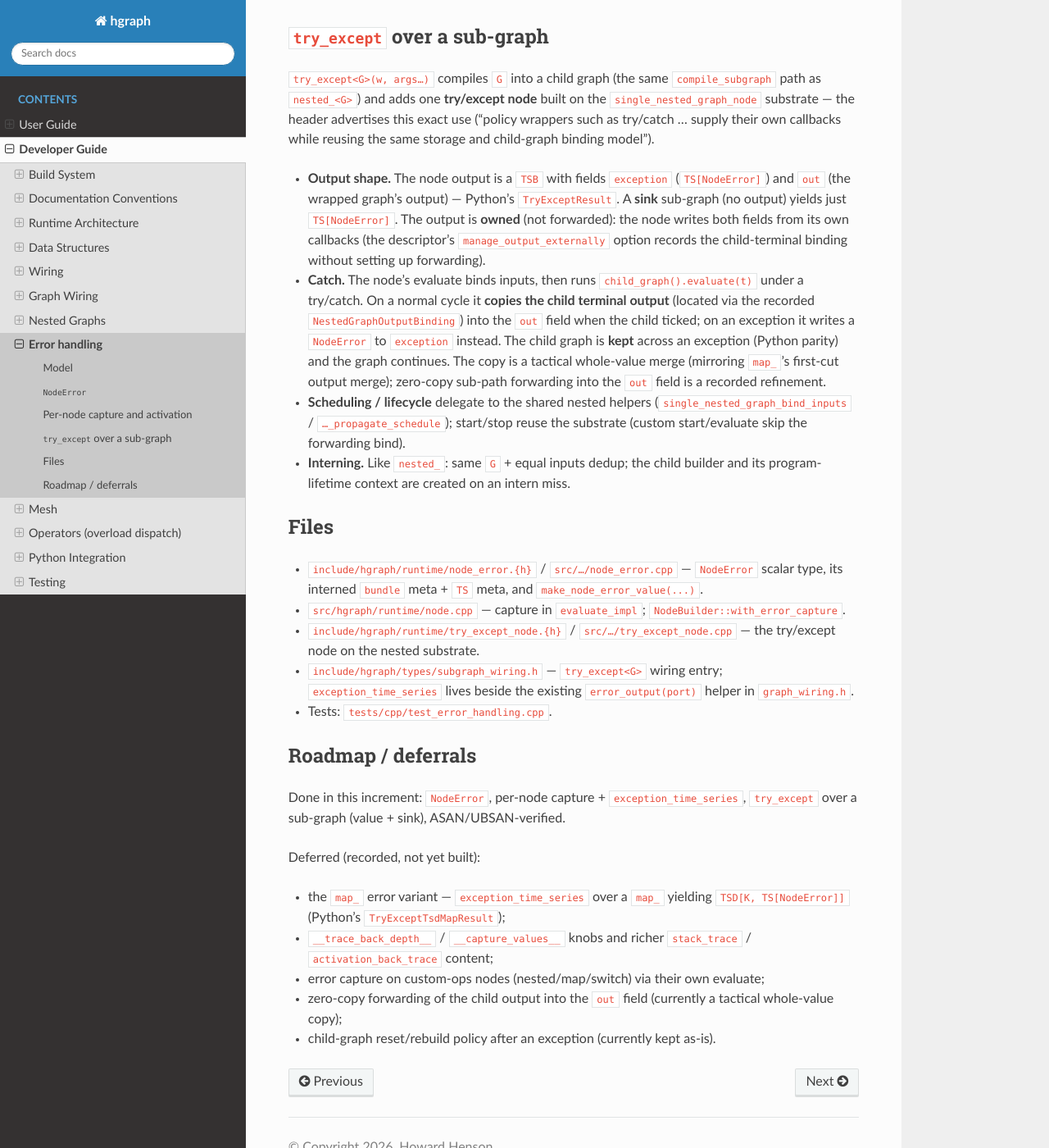
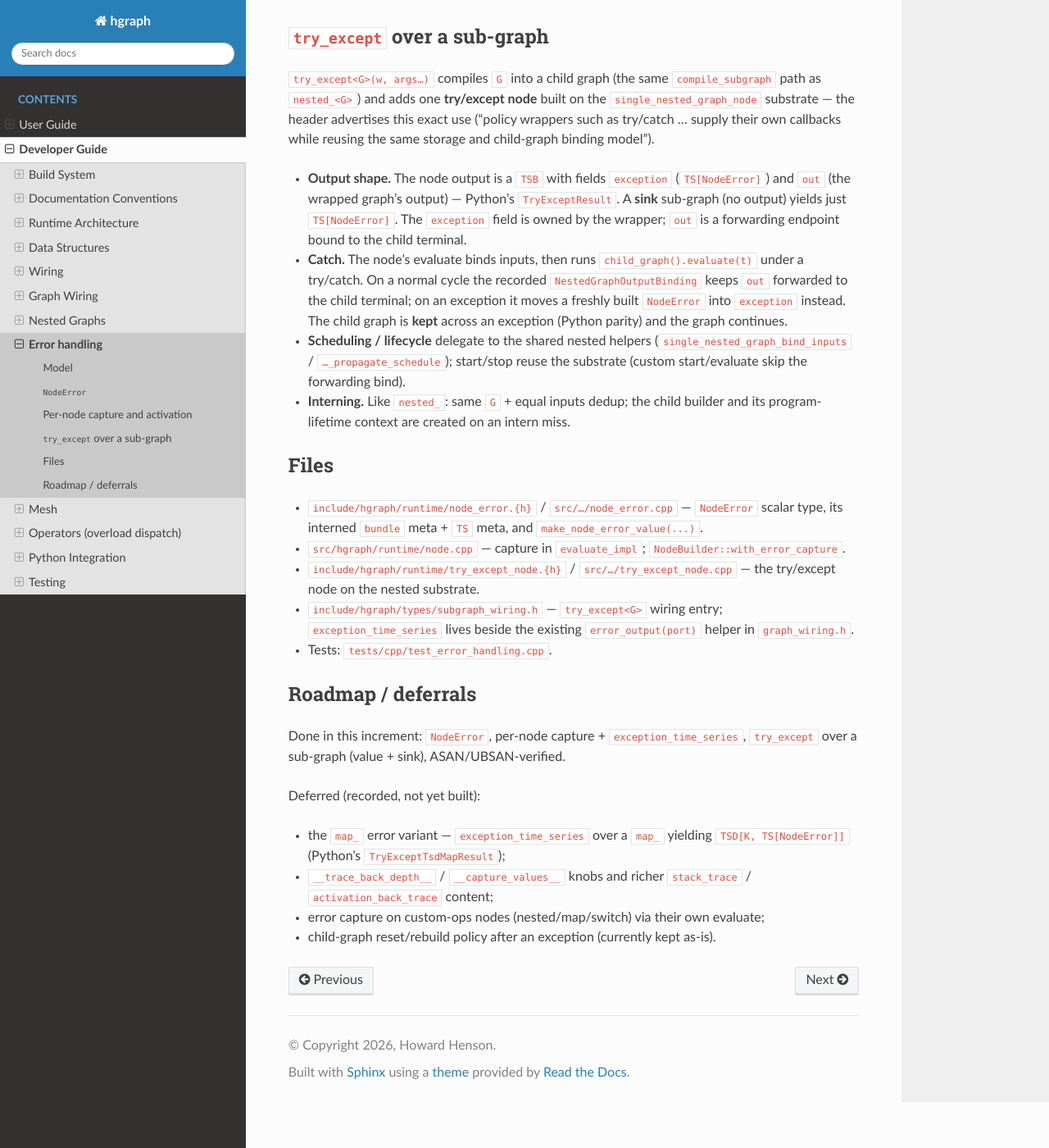
Before and after one commit to hhenson/hg_cpp, a Sphinx documentation site: the page built from docs/source/developer_guide/error_handling.rst, in a window 1280 px wide and 1400 px high, scrolled down 2203 px. Shown: the whole window at 82% size. Built offline with Sphinx 7.4.7 and the Read the Docs theme 3.1.0, drawn with Linux system fonts in a browser that asks for light colours.

Commit message:
Move runtime generated output values

```diff
--- a/docs/source/developer_guide/error_handling.rst
+++ b/docs/source/developer_guide/error_handling.rst
@@ -115,19 +115,14 @@ reusing the same storage and child-graph binding model").
 - **Output shape.** The node output is a ``TSB`` with fields ``exception``
   (``TS[NodeError]``) and ``out`` (the wrapped graph's output) — Python's
   ``TryExceptResult``. A **sink** sub-graph (no output) yields just
-  ``TS[NodeError]``. The output is **owned** (not forwarded): the node writes
-  both fields from its own callbacks (the descriptor's
-  ``manage_output_externally`` option records the child-terminal binding without
-  setting up forwarding).
+  ``TS[NodeError]``. The ``exception`` field is owned by the wrapper; ``out``
+  is a forwarding endpoint bound to the child terminal.
 - **Catch.** The node's evaluate binds inputs, then runs
-  ``child_graph().evaluate(t)`` under a try/catch. On a normal cycle it **copies
-  the child terminal output** (located via the recorded
-  ``NestedGraphOutputBinding``) into the ``out`` field when the child ticked; on
-  an exception it writes a ``NodeError`` to ``exception`` instead. The child
-  graph is **kept** across an exception (Python parity) and the graph continues.
-  The copy is a tactical whole-value merge (mirroring ``map_``'s first-cut
-  output merge); zero-copy sub-path forwarding into the ``out`` field is a
-  recorded refinement.
+  ``child_graph().evaluate(t)`` under a try/catch. On a normal cycle the
+  recorded ``NestedGraphOutputBinding`` keeps ``out`` forwarded to the child
+  terminal; on an exception it moves a freshly built ``NodeError`` into
+  ``exception`` instead. The child graph is **kept** across an exception
+  (Python parity) and the graph continues.
 - **Scheduling / lifecycle** delegate to the shared nested helpers
   (``single_nested_graph_bind_inputs`` / ``…_propagate_schedule``); start/stop
   reuse the substrate (custom start/evaluate skip the forwarding bind).
@@ -164,6 +159,4 @@ Deferred (recorded, not yet built):
 - ``__trace_back_depth__`` / ``__capture_values__`` knobs and richer
   ``stack_trace`` / ``activation_back_trace`` content;
 - error capture on custom-ops nodes (nested/map/switch) via their own evaluate;
-- zero-copy forwarding of the child output into the ``out`` field (currently a
-  tactical whole-value copy);
 - child-graph reset/rebuild policy after an exception (currently kept as-is).
```
Also changed, not shown: 4 other files.
